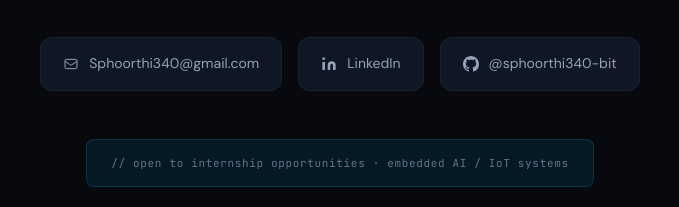
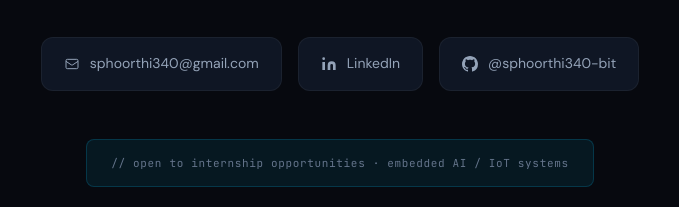
Before and after one commit to sphoorthi340-bit/Tech-Portfolio-Website, a plain HTML site: page index.html in a window 1280 px wide. Shown: the part 5623-5830 px from the top of the page, 300-979 px from the left. Drawn offline with Linux system fonts and the light colour scheme.

Commit message:
Change email address to lowercase

```diff
--- a/index.html
+++ b/index.html
@@ -23,7 +23,7 @@
         <li><a href="#projects">projects</a></li>
         <li><a href="#skills">skills</a></li>
       </ul>
-      <a href="mailto:Sphoorthi340@gmail.com" class="nav-cta">get in touch</a>
+      <a href="mailto:sphoorthi340@gmail.com" class="nav-cta">get in touch</a>
     </div>
   </nav>
 
@@ -540,12 +540,12 @@
           Recruiters, researchers, collaborators — reach out.
         </p>
         <div class="contact-links">
-          <a href="mailto:Sphoorthi340@gmail.com" class="contact-link">
+          <a href="mailto:sphoorthi340@gmail.com" class="contact-link">
             <svg viewBox="0 0 24 24" fill="none" stroke="currentColor" stroke-width="1.5">
               <path
                 d="M3 8l7.89 5.26a2 2 0 002.22 0L21 8M5 19h14a2 2 0 002-2V7a2 2 0 00-2-2H5a2 2 0 00-2 2v10a2 2 0 002 2z" />
             </svg>
-            Sphoorthi340@gmail.com
+            sphoorthi340@gmail.com
           </a>
           <a href="https://www.linkedin.com/in/shashank-sphoorthi/" target="_blank" class="contact-link">
             <svg viewBox="0 0 24 24" fill="currentColor">
```
